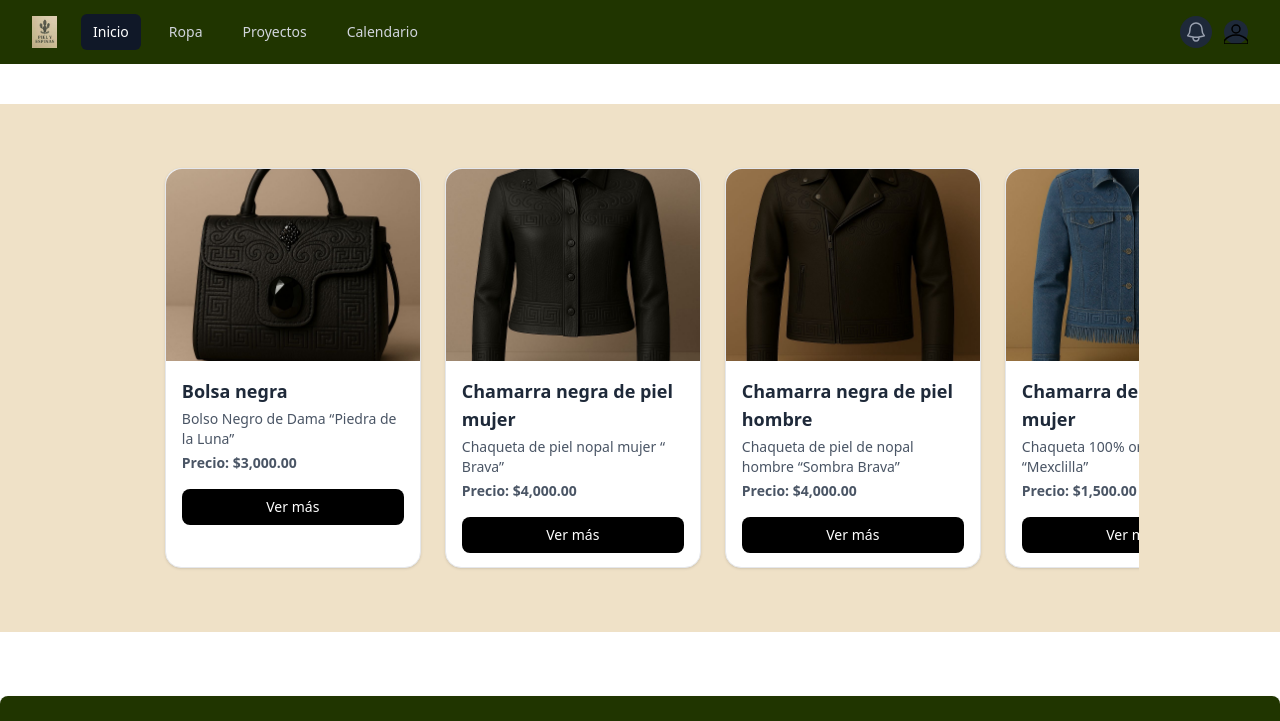
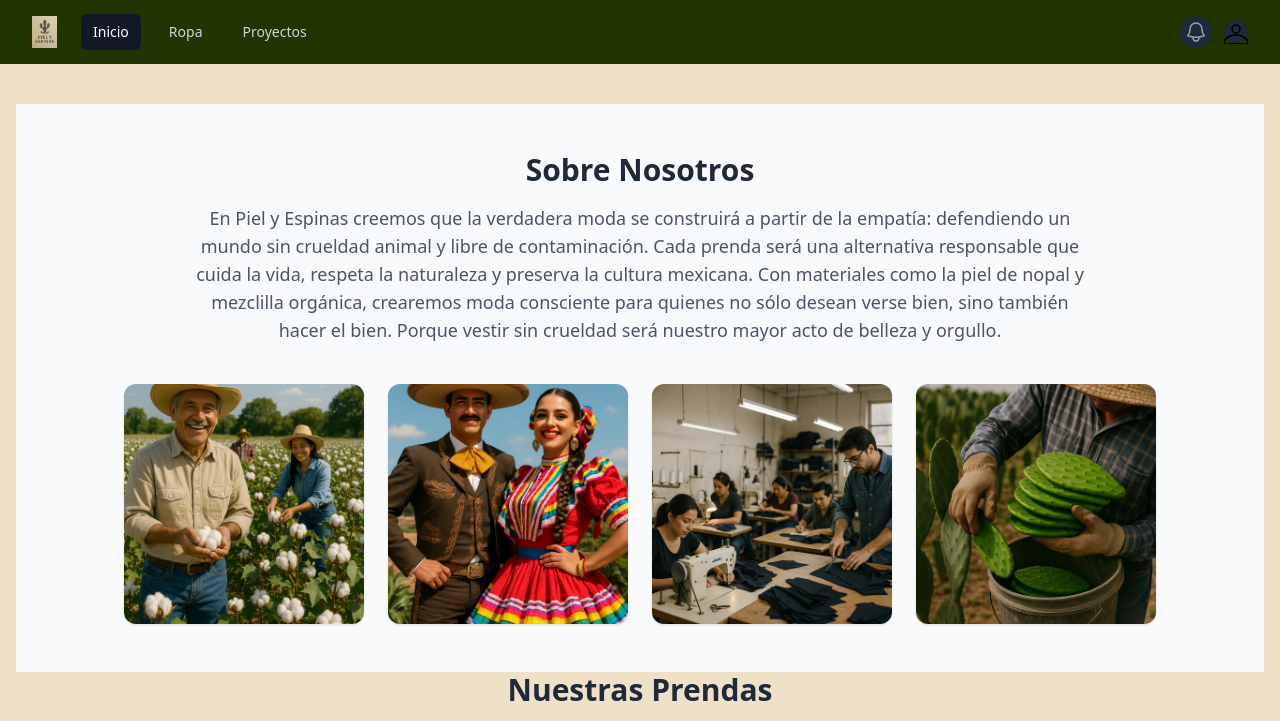
Before and after one commit to snappiermars/SITIOEVA, a website: page index.html in a window 1280 px wide. Shown: the top 721 px of the page. Drawn offline with nearby package versions, Linux system fonts and the light colour scheme.

Commit message:
Cambios en el about us

```diff
--- a/index.html
+++ b/index.html
@@ -35,9 +35,8 @@
           <div class="flex space-x-4">
             <!-- Current: "bg-gray-900 text-white", Default: "text-gray-300 hover:bg-gray-700 hover:text-white" -->
             <a href="#" aria-current="page" class="rounded-md bg-gray-900 px-3 py-2 text-sm font-medium text-white">Inicio</a>
-            <a href="#" class="rounded-md px-3 py-2 text-sm font-medium text-gray-300 hover:bg-[#707938] hover:text-white">Ropa</a>
+            <a href="#Ropa" class="rounded-md px-3 py-2 text-sm font-medium text-gray-300 hover:bg-[#707938] hover:text-white">Ropa</a>
             <a href="#" class="rounded-md px-3 py-2 text-sm font-medium text-gray-300 hover:bg-[rgb(110,72,39)] hover:text-white">Proyectos</a>
-            <a href="#" class="rounded-md px-3 py-2 text-sm font-medium text-gray-300 hover:bg-[rgb(110,72,39)] hover:text-white">Calendario</a>
           </div>
         </div>
       </div>
@@ -76,14 +75,40 @@
       <a href="#" aria-current="page" class="block rounded-md bg-gray-900 px-3 py-2 text-base font-medium text-white">Dashboard</a>
       <a href="#" class="block rounded-md px-3 py-2 text-base font-medium text-gray-300 hover:bg-gray-700 hover:text-white">Team</a>
       <a href="#" class="block rounded-md px-3 py-2 text-base font-medium text-gray-300 hover:bg-gray-700 hover:text-white">Projects</a>
-      <a href="#" class="block rounded-md px-3 py-2 text-base font-medium text-gray-300 hover:bg-gray-700 hover:text-white">Calendar</a>
     </div>
   </el-disclosure>
 </nav>
 
-<main class="bg-[#efe1c7] py-10 px-4 mt-10 mb-16">
+<main class="bg-[#efe1c7] py-10 px-4">
+
+  <!--ABOUT US-->
+  <section id="Inicio" class="w-full px-6 py-12 bg-gray-50">
+  <!-- Título y descripción -->
+  <div class="max-w-4xl mx-auto text-center">
+    <h2 class="text-3xl font-bold text-gray-800 mb-4">Sobre Nosotros</h2>
+    <p class="text-gray-600 text-lg">
+      En Piel y Espinas creemos que la verdadera moda se construirá a partir de la empatía:
+defendiendo un mundo sin crueldad animal y libre de contaminación.
+Cada prenda será una alternativa responsable que cuida la vida, respeta la naturaleza y
+preserva la cultura mexicana. Con materiales como la piel de nopal y mezclilla orgánica,
+crearemos moda consciente para quienes no sólo desean verse bien, sino también hacer el
+bien. Porque vestir sin crueldad será nuestro mayor acto de belleza y orgullo.
+    </p>
+  </div>
+
+  <!-- Galería de 4 imágenes -->
+  <div class="mt-10 flex flex-wrap justify-center gap-6">
+    <img src="./img/AboutUs/campo.webp" alt="Imagen 1" class="w-60 h-60 object-cover rounded-xl shadow">
+    <img src="./img/AboutUs/charros.webp" alt="Imagen 2" class="w-60 h-60 object-cover rounded-xl shadow">
+    <img src="./img/AboutUs/Maquila.webp" alt="Imagen 3" class="w-60 h-60 object-cover rounded-xl shadow">
+    <img src="./img/AboutUs/Nopales.jpeg" alt="Imagen 4" class="w-60 h-60 object-cover rounded-xl shadow">
+  </div>
+</section>
+
+
   <!-- Carrusel-->
-  <section class="relative">
+  <section id="Ropa" class="relative">
+    <h2 class="text-3xl font-bold text-gray-800 mb-4 text-center">Nuestras Prendas</h2>
 
   <!-- aquí van tus tarjetas article -->
     <div class="flex space-x-6 overflow-x-auto overflow-y-hidden p-6 h-[28rem] w-4/5 mx-auto">
@@ -196,13 +221,6 @@
 </main>
 
 
-
-
-
-
-
-
-
 <footer class="bg-[#203500] rounded-lg shadow-sm dark:bg-[#203500] m-0">
     <div class="w-full p-4 md:py-8">
         <div class="md:flex md:justify-between">
@@ -211,11 +229,6 @@
                   <img src="./img/Logo reducido.jpeg" class="h-8 me-3" alt="Piel y Espinas logo" />
                   <span class="self-center text-2xl font-semibold whitespace-nowrap dark:text-white">Piel y Espinas</span>
               </a>
-              <p class="max-w-lg mb-3 p-2 text-white dark:text-white">En Piel y Espinas creemos que la verdadera moda se construirá a partir de la empatía: defendiendo un mundo sin crueldad animal y libre de contaminación.
-Cada prenda será una alternativa responsable que cuida la vida, respeta la naturaleza y
-preserva la cultura mexicana. Con materiales como la piel de nopal y mezclilla orgánica,
-crearemos moda consciente para quienes no sólo desean verse bien, sino también hacer el
-bien. Porque vestir sin crueldad será nuestro mayor acto de belleza y orgullo.</p>
           </div>
           <div class="grid grid-cols-2 gap-8 sm:gap-6 sm:grid-cols-3">
               <div>
```
Also changed, not shown: img/AboutUs/Maquila.webp (added), img/AboutUs/Nopales.jpeg (added), img/AboutUs/campo.webp (added), img/AboutUs/charros.webp (added), src/output.css.
